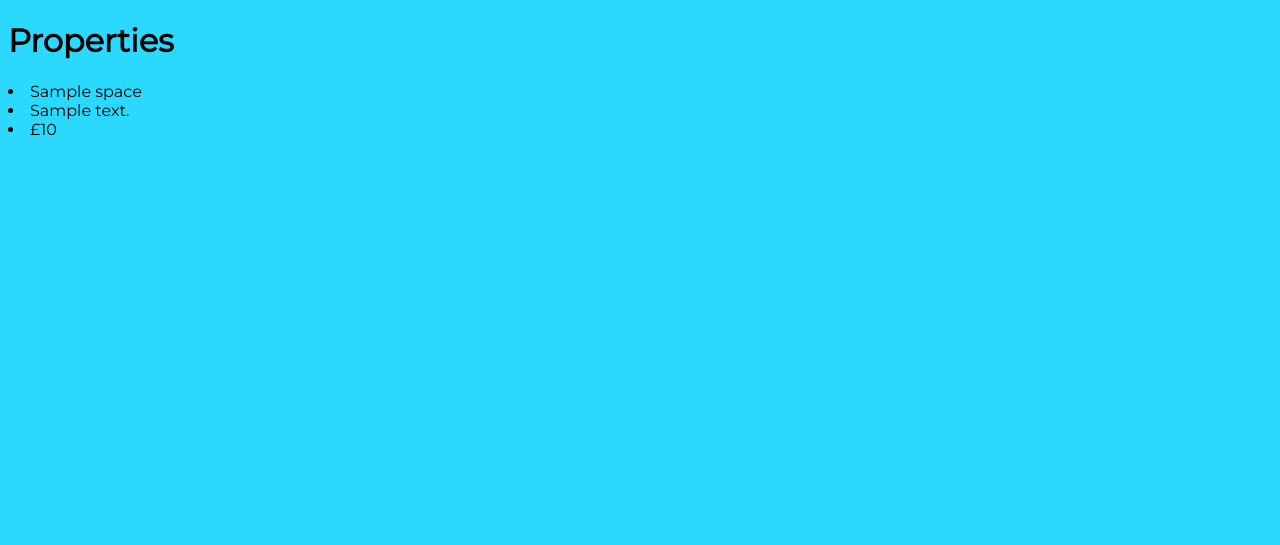
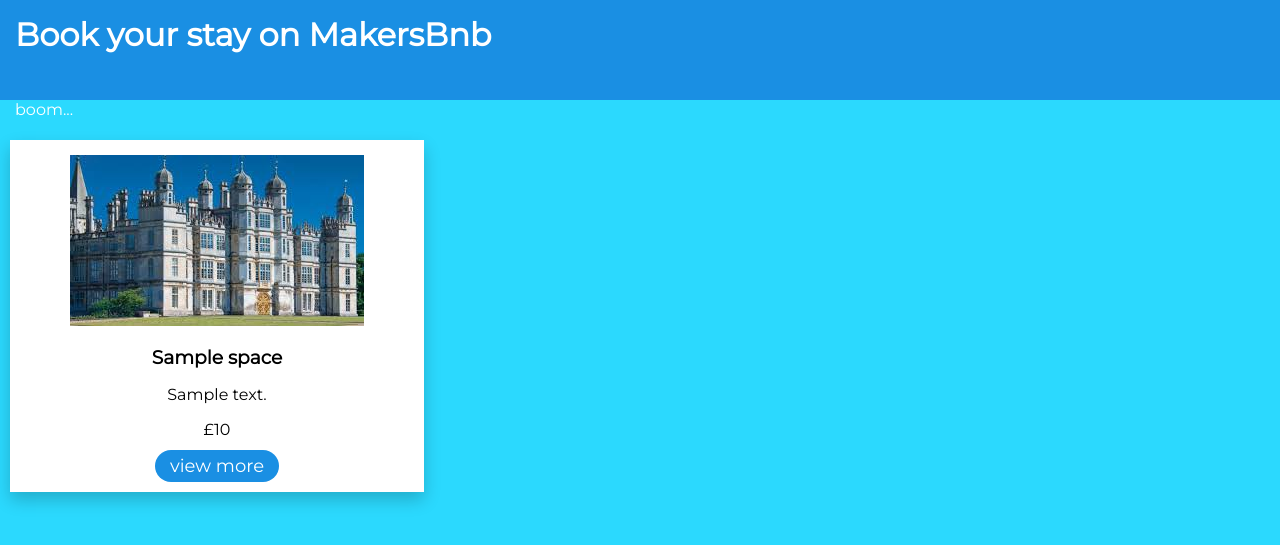
Before and after one commit to robbaile/makersairbnb, a Node server app: template views/welcome.hbs in a window 1280 px wide. Shown: the top 545 px of the page. Run offline with Node 20, Linux system fonts and the light colour scheme; the template is opened without the code that fills it: most values are stand-ins (such as "Sample title", 1, 10 or a date in 2020); some libraries are stand-ins or nearby versions.

Commit message:
added cute boxes to welcome page

```diff
--- a/public/style.css
+++ b/public/style.css
@@ -1,8 +1,12 @@
 body {
     background-color: #2BD9FE;
-
+    margin: 0;
     font-family: 'Montserrat', sans-serif;
 
+}
+h1, h2, h3 {
+    padding: 0;
+    margin: 0;
 }
 .card-container {
     background-color: #FBFBFF;
@@ -31,5 +35,36 @@ box-shadow: 0 8px 16px 0 rgba(0,0,0,0.2);
     border-radius: 20px;
     color: white;
     border: none;
+    text-decoration: none;
 
 }
+
+.header {
+    background-color: #1A8FE3;
+    color: white;
+    height: 100px;
+    width: 100%;
+
+}
+.contain-all-spaces {
+    display: flex;
+    justify-content: flex-start;
+    margin: 30px auto;
+
+}
+.spaces-container {
+    width: 30%;
+    background-color: white;
+    box-shadow: 0 8px 16px 0 rgba(0,0,0,0.2);
+    margin: 10px;
+    text-align: center;
+    padding: 15px;
+}
+
+.heading {
+   padding: 15px;
+}
+
+.additional-text {
+    padding: 15px;
+}
--- a/views/welcome.hbs
+++ b/views/welcome.hbs
@@ -1,12 +1,25 @@
+
 <body>
-    <h1>Properties</h1>
+    <div class = "header">
+    <h1 class = "heading" >Book your stay on MakersBnb</h1>
+    <p class = "additional-text"> boom... </p>
+    </div>
+
+<div class = "contain-all-spaces">
     {{#each spaces}}
+
+
     <div class="spaces-container">
-        <li>{{this.name}}</li>
-        <li>{{this.description}}</li>
-        <li>£{{this.cost}}</li>
+        <img src="./images/house.jpeg" alt="house image">
+        <p>
+        <h3>{{this.name}}</h3>
+        <p>{{this.description}}</p>
+        <p>£{{this.cost}}</p>
+        <a href="#0" class= "card-button" > view more</a>
     </div>
     {{/each}}
+     </div>
+
 
 
 </body>
```
Also changed, not shown: public/images/house.jpeg (added), 2 other files.
